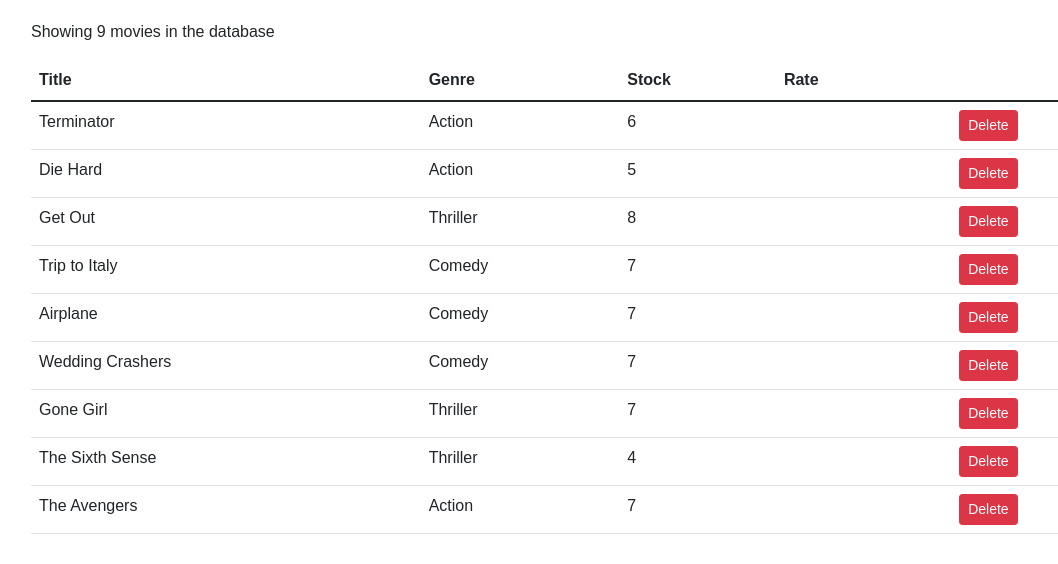
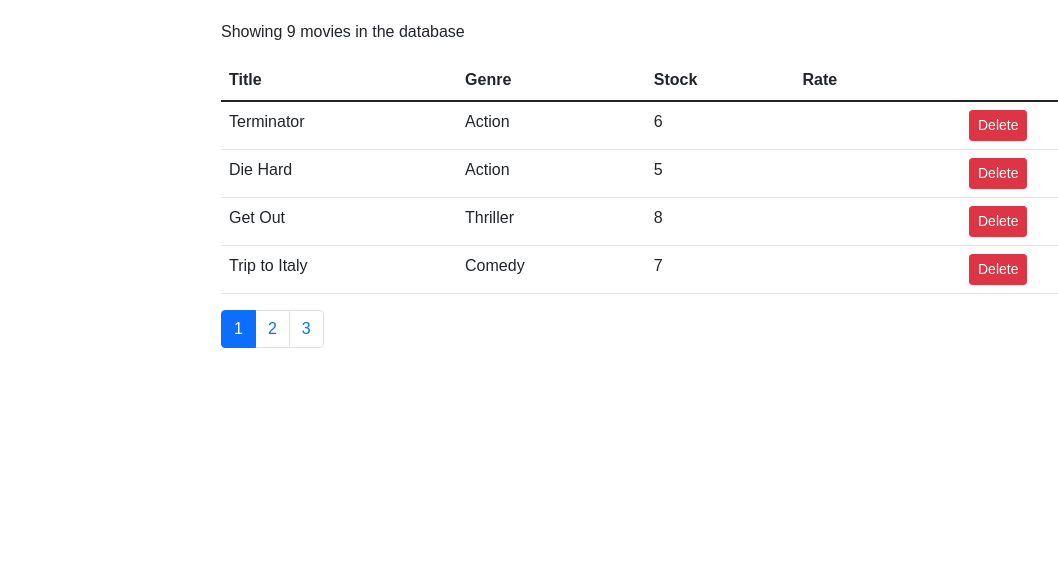
Before and after one commit to ashvinsunga/video_axis, a React (Create React App) app in the folder client/: page / in a window 1280 px wide. Shown: the top 564 px of the page, without its empty margins (51-1109 px from the left). Built offline with nearby package versions, Linux system fonts and the light colour scheme; the HTML template or start-up script is replaced by a standard one.

Commit message:
Pagination done

```diff
--- a/client/package.json
+++ b/client/package.json
@@ -8,6 +8,8 @@
     "@testing-library/user-event": "^13.5.0",
     "bootstrap": "^5.1.3",
     "font-awesome": "^4.7.0",
+    "lodash": "^4.17.21",
+    "prop-types": "^15.8.1",
     "react": "^18.1.0",
     "react-dom": "^18.1.0",
     "react-scripts": "5.0.1",
--- /dev/null
+++ b/client/src/components/common/listgroup.jsx
@@ -0,0 +1,7 @@
+import React from "react";
+
+const ListGroup = () => {
+  return null;
+};
+
+export default ListGroup;
--- /dev/null
+++ b/client/src/components/common/pagination.jsx
@@ -0,0 +1,42 @@
+import React from "react";
+import PropTypes from "prop-types";
+import lodash from "lodash";
+
+const Pagination = ({ itemsCount, pageSize, currentPage, onPageChange }) => {
+  const pagesCount = Math.ceil(itemsCount / pageSize);
+  console.log(currentPage);
+  // if only one page, then don't render an page number
+  if (pagesCount === 1) return null;
+  const pages = lodash.range(1, pagesCount + 1);
+
+  return (
+    <nav>
+      <ul className="pagination">
+        {pages.map((page) => (
+          <li
+            key={page}
+            className={page === currentPage ? "page-item active" : "page-item"}
+          >
+            <a
+              className="page-link"
+              onClick={() => onPageChange(page)}
+              style={{ cursor: "pointer" }}
+            >
+              {page}
+            </a>
+          </li>
+        ))}
+      </ul>
+    </nav>
+  );
+};
+
+// This will check for invalid values props
+Pagination.propTypes = {
+  itemsCount: PropTypes.number.isRequired,
+  pageSize: PropTypes.number.isRequired,
+  currentPage: PropTypes.number.isRequired,
+  onPageChange: PropTypes.func.isRequired,
+};
+
+export default Pagination;
--- a/client/src/components/movies.jsx
+++ b/client/src/components/movies.jsx
@@ -1,11 +1,22 @@
 import React, { Component } from "react";
 import { getMovies } from "../services/fakeMovieService";
 import Like from "./common/like";
+import Pagination from "./common/pagination";
+import ListGroup from "./common/listgroup";
+import { paginate } from "../utils/paginate";
+import { getGenres } from "../services/fakeGenreService";
 
 class Movies extends Component {
   state = {
-    movies: getMovies(),
+    movies: [], // needs to be initialized as an array, to avoid undefined error while feching data
+    genres: [],
+    pageSize: 4,
+    currentPage: 1,
   };
+
+  componentDidMount() {
+    this.setState({ movies: getMovies(), genres: getGenres() });
+  }
 
   handleDelete = (movie) => {
     // console.log(movie);
@@ -22,13 +33,31 @@
     this.setState({ movies: movies });
   };
 
+  handlePageChange = (page) => {
+    this.setState({ currentPage: page });
+  };
+
+  handleGenreSelect = (genre) => {
+    console.log(genre);
+  };
+
   render() {
     //Use destructuring then rename it as count
     const { length: count } = this.state.movies;
+    const { pageSize, currentPage, movies: allMovies } = this.state;
 
     if (count === 0) return <p>There are no movies in the database.</p>;
+
+    const movies = paginate(allMovies, currentPage, pageSize);
     return (
-      <>
+      <div className="row">
+        <div className="col-2">
+          <ListGroup
+            items={this.state.genres}
+            onItemSelect={this.handleGenreSelect}
+          />
+        </div>
+        <div className="col">
           <p>Showing {count} movies in the database</p>
           <table className="table">
             <thead>
@@ -42,7 +71,7 @@
               </tr>
             </thead>
             <tbody>
-            {this.state.movies.map((movie) => (
+              {movies.map((movie) => (
                 <tr key={movie._id}>
                   <td>{movie.title}</td>
                   <td>{movie.genre.name}</td>
@@ -67,7 +96,14 @@
               ))}
             </tbody>
           </table>
-      </>
+          <Pagination
+            itemsCount={count}
+            pageSize={pageSize}
+            currentPage={currentPage}
+            onPageChange={this.handlePageChange}
+          />
+        </div>
+      </div>
     );
   }
 }
--- /dev/null
+++ b/client/src/utils/paginate.js
@@ -0,0 +1,6 @@
+import lodash from "lodash";
+
+export function paginate(items, pageNumber, pageSize) {
+  const startIndex = (pageNumber - 1) * pageSize;
+  return lodash(items).slice(startIndex).take(pageSize).value();
+}
```
Also changed, not shown: 1 other file (tests, documents, lock files or other folders). Lines whose indentation alone changed are shown as unchanged.
